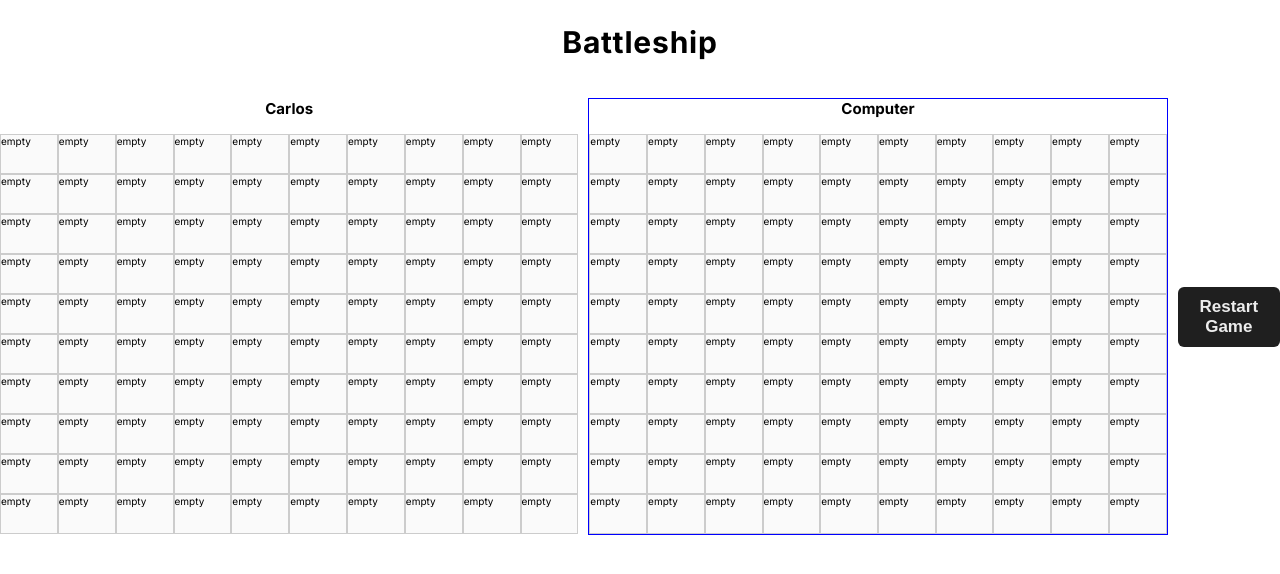
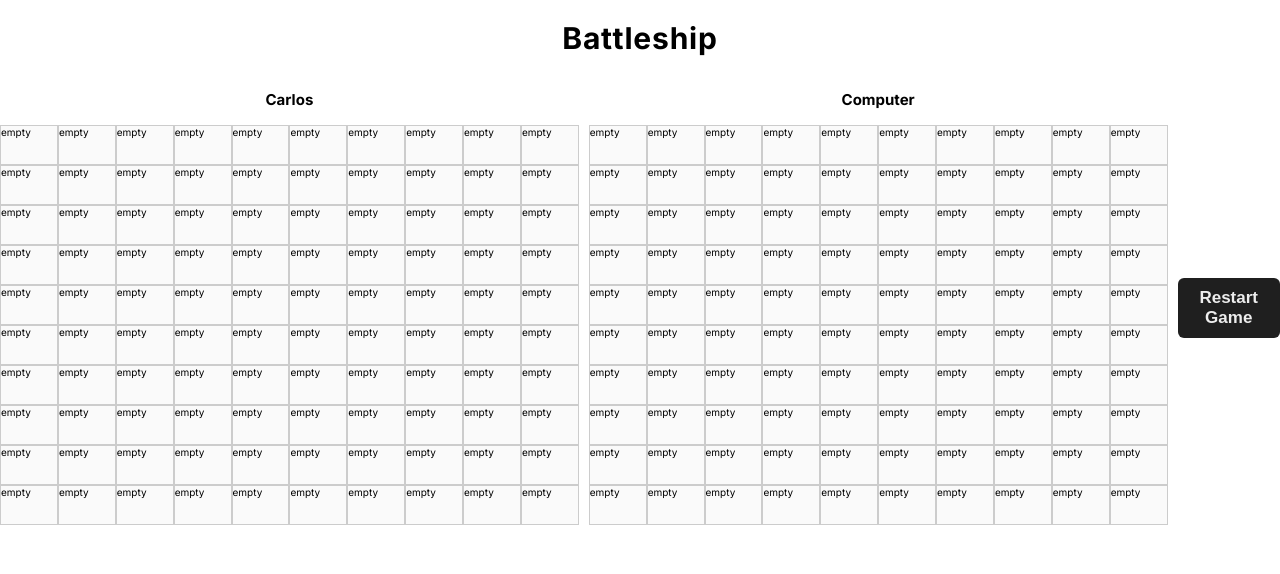
Before and after one commit to Carlosaac23/TOP-battleship, a website with bundled scripts: page index.html in a window 1280 px wide. Both pictures are taken after a click on the button "Start Game". Built offline with nearby package versions, Linux system fonts and the light colour scheme.

Commit message:
style: remove marginY for title and add marginY to restart button

```diff
--- a/style.css
+++ b/style.css
@@ -21,7 +21,7 @@ body {
 }
 
 .title {
-  margin: 2.4rem 0;
+  margin: 2rem 0;
   font-size: 3rem;
   letter-spacing: 0.8px;
 }
@@ -43,6 +43,10 @@ body {
   background-color: #1f1f1f;
   color: #ededed;
   transition: transform 0.3s ease-out, opacity 0.15s ease-out;
+}
+
+.restart-game-btn {
+  margin: 2rem 0;
 }
 
 .start-game-btn:hover,
@@ -83,7 +87,6 @@ body {
 .computer__container {
   width: 80%;
   flex-direction: column;
-  border: 1px solid blue;
 }
 
 .cell {
```
